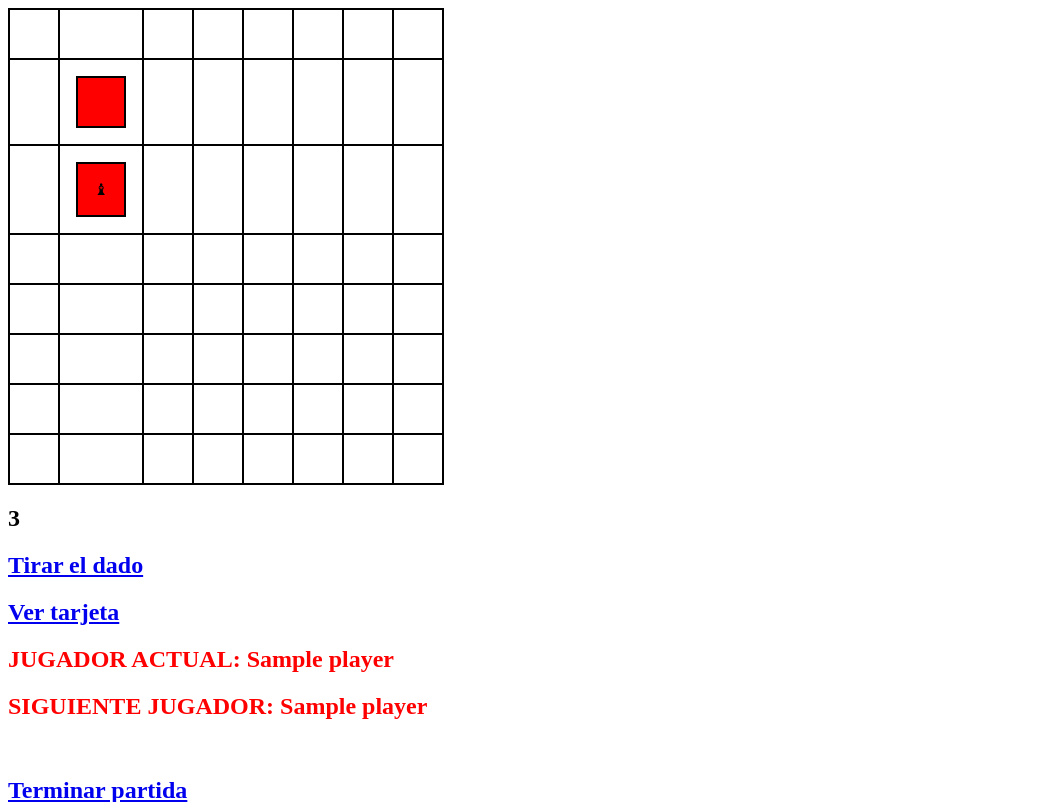
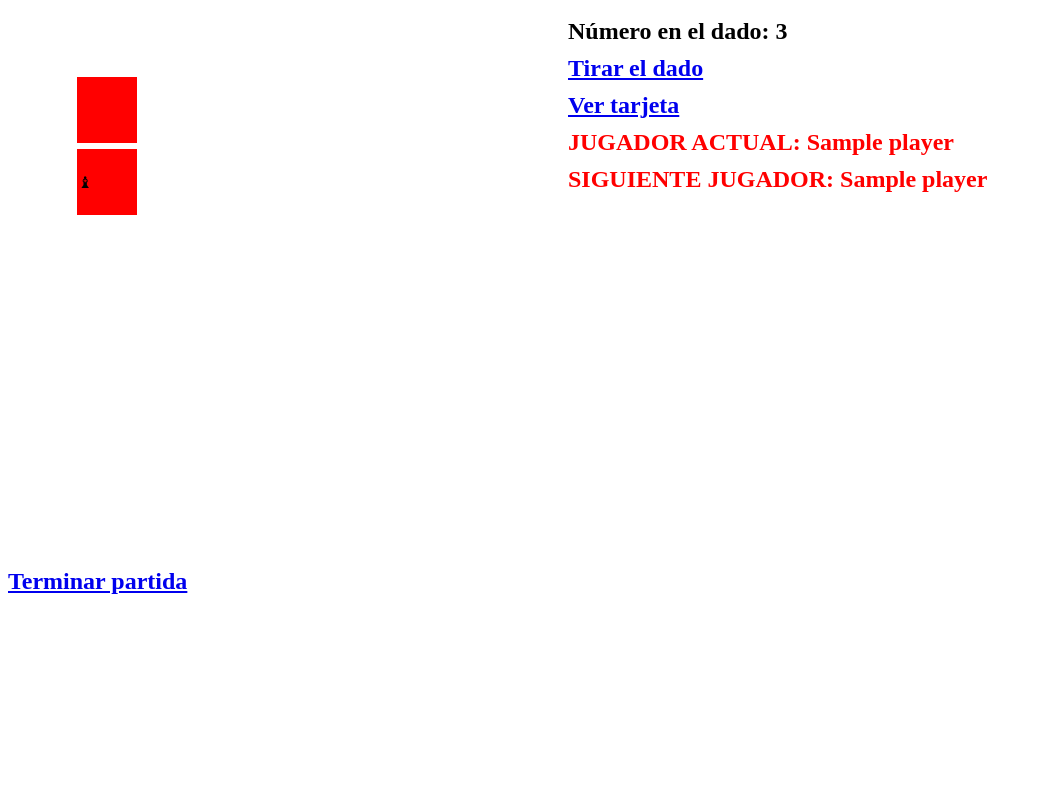
Before and after one commit to mcamilacf/board_game, a Django app: page /game/1/play in a window 1280 px wide. Shown: the top 802 px of the page, without its empty margins (0-1042 px from the left). After the commit the page ends 594 px from the top, so only its background shows below. Run offline with Django 4.2, Linux system fonts and the light colour scheme; tables that the repository leaves empty hold one stand-in row (values such as "Sample post").

Commit message:
Cambie el diseño de el tablero y añadi un cambio en la mecanica ya que aqui no te devuelves hasta el inicio si no respondes

```diff
--- a/juego/templates/juego/table.html
+++ b/juego/templates/juego/table.html
@@ -4,19 +4,34 @@
     <title>Partida</title>
     <meta charset="UTF-8">
     <style>
-            table, td, th {
+        /* Contenedor principal */
+        .game-container {
+            display: flex;
+            align-items: flex-start;
+            gap: 2em;
+        }
+
+        .board {
             border-collapse: collapse;
-                padding: 1em;
-                border: 2px solid;
         }
-            td {
-                height: 1em;
-                width: 1em;
+
+        .board td {
+            height: 4em;
+            width: 4em;
+        }
+
+        .info-panel h2, .info-panel a {
+            margin: 10px 0;
+            display: block;
+            text-align: left;
         }
     </style>
 </head>
 <body>
-        <table>
+
+    <div class="game-container">
+        <!-- Tablero del juego -->
+        <table class="board">
             {% for row in num %}
                 <tr>
                     {% for column in num %}
@@ -25,12 +40,12 @@
                                 <tr>
                                     {% for player in players %}
                                         {% if row == player.coordinate_y and column == player.coordinate_x %}
-                                            <td style="background-color:{{player.color}}",>♝</td>
+                                            <td style="background-color:{{player.color}};">♝</td>
                                         {% endif %}
                                     {% endfor %}
                                     {% for box in boxes %}
                                         {% if row == box.position_y and column == box.position_x %}
-                                            <td style="background-color:{{box.card.color}}",></td>
+                                            <td style="background-color:{{box.card.color}};"></td>
                                         {% endif %}
                                     {% endfor %}
                                 </tr>
@@ -38,16 +53,19 @@
                         </td>
                     {% endfor %}
                 </tr>
-            {%endfor%}
+            {% endfor %}
         </table>
-        <h2>{{num_die}}</h2>
+
+        <!-- Panel de información al lado derecho -->
+        <div class="info-panel">
+            <h2>Número en el dado: {{num_die}}</h2>
             <h2><a href="{% url 'play-game' game_pk %}">Tirar el dado</a></h2>
             <h2><a href="{% url 'card' game_pk %}">Ver tarjeta</a></h2>
-        <h2 style="color: {{ actual_player.color }};"> JUGADOR ACTUAL: {{actual_player.name}}</h2>
+            <h2 style="color: {{ actual_player.color }};">JUGADOR ACTUAL: {{actual_player.name}}</h2>
             <h2 style="color: {{ next_player.color }};">SIGUIENTE JUGADOR: {{next_player.name}}</h2>
-
             <br>
+        </div>
+    </div>
     <h2><a href="{% url 'play-winers' game_pk %}">Terminar partida</a></h2>
 </body>
 </html>
-{% comment %} {{ forloop.counter }} {% endcomment %}
--- a/juego/views.py
+++ b/juego/views.py
@@ -22,7 +22,6 @@ def new_game(request):
             for i, card in enumerate(choices(cards, k=box_number)):
                 x = i % board.column_number
                 y = i // board.row_number
-                print(x, y)
                 box = Box(board=board, card=card, position_x=x, position_y=y)
                 box.save()
             return redirect('game-players', pk=game.pk) #es el nombre de la url
@@ -115,9 +114,49 @@ def restar_player (request, pk):
     actual_player = game.get_actual_player()
     next_player = game.get_next_player()
     previous_player = game.get_previous_player()
-    previous_player.coordinate_x = 0
-    previous_player.coordinate_y = 0
+    y = previous_player.coordinate_y
+    x = previous_player.coordinate_x
+    board = Board.objects.get(game=pk)
+    box = Box.objects.filter(board=board).get(position_x=x, position_y=y)
+    if box.card.type == "challenge" or box.card.type == "true" or box.card.type == "penalty":
+        if y % 2 != 0:
+            n = x + 4
+            if n > 7:
+                n -= 8
+                x = 7 - n
+                y -= 1
+            else:
+                x = n
+        else:
+            n = x - 4
+            if n < 0:
+                x = n * -1 -1
+                y -= 1
+            else:
+                x = n
+    elif box.card.type == "question":
+        if y % 2 != 0:
+            n = x + 2
+            if n > 7:
+                n -= 8
+                x = 7 - n
+                y -= 1
+            else:
+                x = n
+        else:
+            n = x - 2
+            if n < 0:
+                x = n * -1 -1
+                y -= 1
+            else:
+                x = n
+    if x < 0 or y < 0:
+        x = 0
+        y = 0
+    previous_player.coordinate_x = x
+    previous_player.coordinate_y = y
     previous_player.save()
+
     return render(request, 'juego/table.html', {'num':number_of_rows_and_columns, 'players':players, 'num_die':num_die, 'game_pk':pk, 'actual_player':actual_player, 'next_player':next_player, 'boxes':boxes})
 
 
```
Lines whose indentation alone changed are shown as unchanged.
